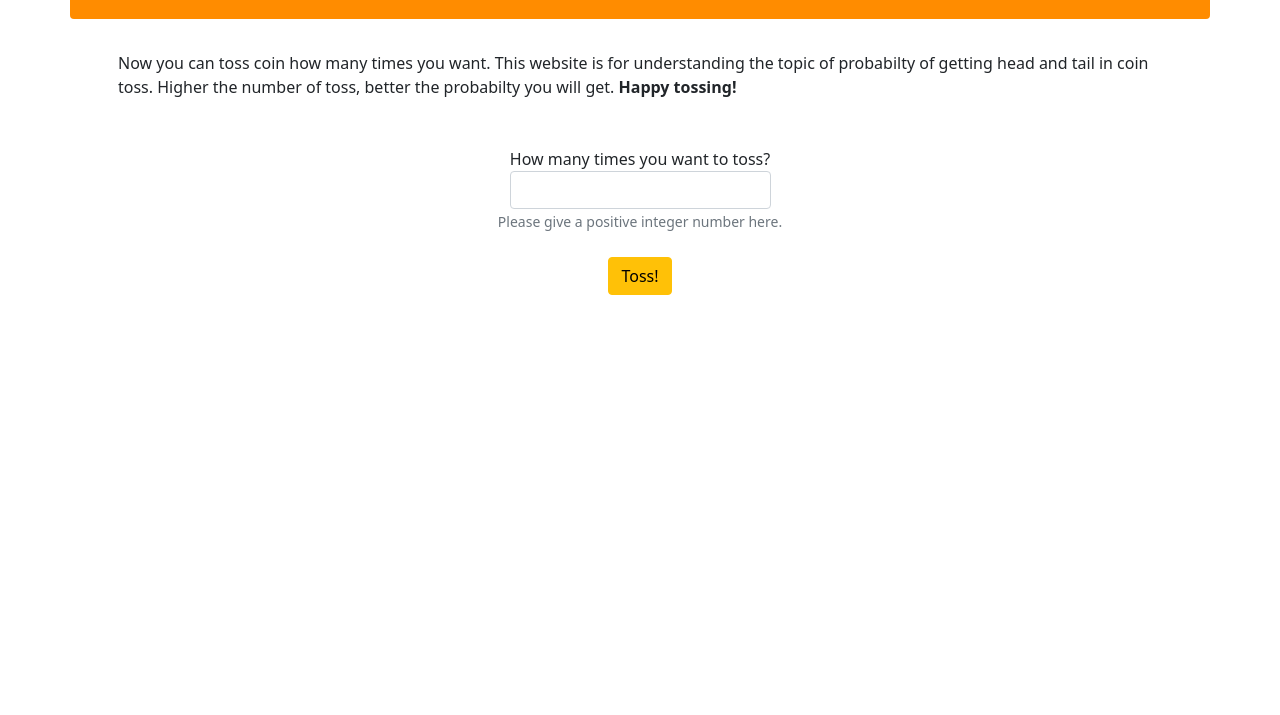
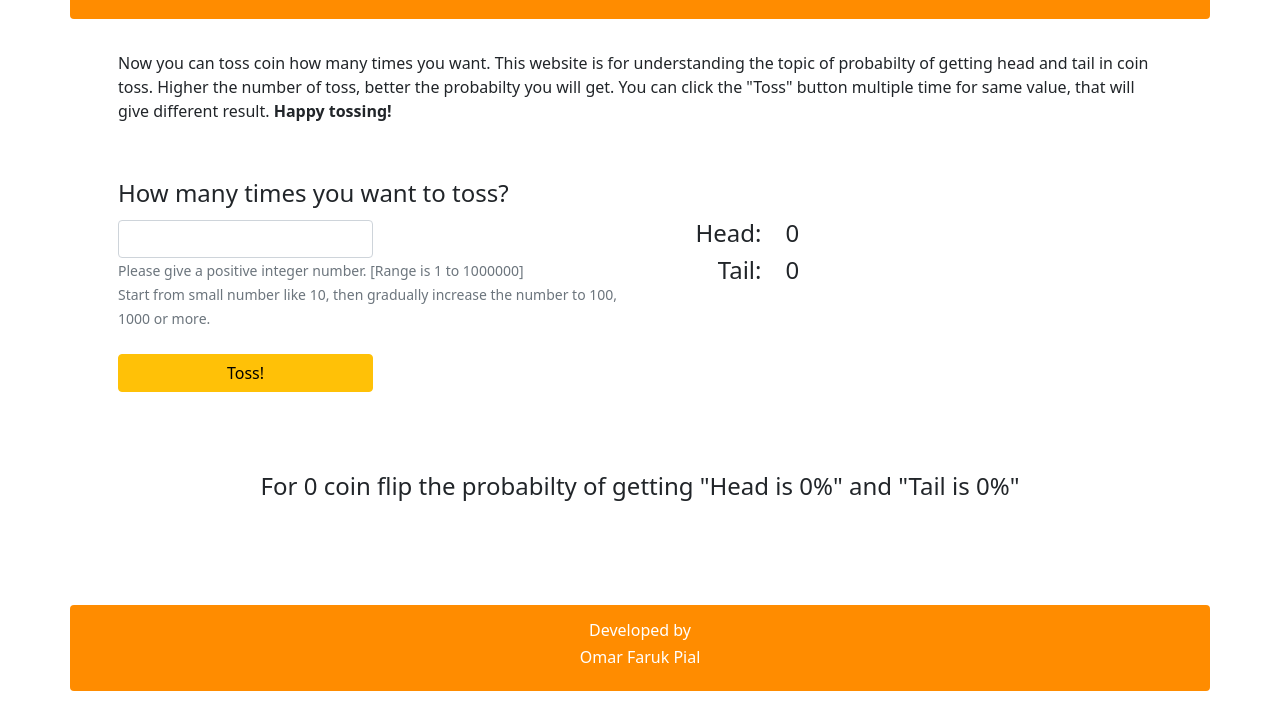
Before and after one commit to omarfarukpial/coin_toss, a plain HTML site: page index.html in a window 1280 px wide. Shown: the part 85-800 px from the top of the page. Drawn offline with nearby package versions, Linux system fonts and the light colour scheme.

Commit message:
JS code added

```diff
--- a/index.html
+++ b/index.html
@@ -11,24 +11,78 @@
 
     <div class="container text-center text-white mt-3 p-3 rounded" style="background-color: darkorange;">
         <h1>Coin Toss</h1>
-
     </div>
     <div class="container  mt-3 px-5 py-3">
         Now you can toss coin how many times you want.
         This website is for understanding the topic of probabilty of getting head and tail in coin toss.
-        Higher the number of toss, better the probabilty you will get. <b>Happy tossing!</b>
+        Higher the number of toss, better the probabilty you will get. You can click the "Toss" button multiple time for same value, that will give different result. <b>Happy tossing!</b>
     </div>
-    <div class="container text-center mt-3 px-5 py-3">
-        <form>
-            <div class="form-group">
-              <label for="ntoss">How many times you want to toss?</label>
-              <input type="number" class="form-control w-25 mx-auto" id="ntoss" min="1" step="1">
-              <small id="inputHelp" class="form-text text-muted">Please give a positive integer number here.</small>
+    <div class="container mt-3 px-5 py-3 mb-5">
+        <div class="row">
+            <div class="col">
+                <form>
+                    <div class="form-group">
+                      <label for="ntoss" class="mb-1 mt-2"><h4>How many times you want to toss?</h4></label>
+                      <input type="number" class="form-control w-50" id="ntoss" min="1" step="1" max="1000000">
+                      <small id="inputHelp" class="form-text text-muted">Please give a positive integer number. [Range is 1 to 1000000]</small><br>
+                      <small id="inputHelp" class="form-text text-muted">Start from small number like 10, then gradually increase the number to 100, 1000 or more.</small>
+                    </div>
+                    <br>
+                    <button type="button" class="btn btn-warning w-50" onclick="tossCalculation()">Toss!</button>
+                  </form>
             </div>
-            <br>
-            <button type="submit" class="btn btn-warning">Toss!</button>
-          </form>
+            <div class="col mt-5">
+                <div class="row">
+                    <div class="col-3 text-end">
+                        <h4>Head: </h4>
+                    </div>
+                    <div class="col">
+                        <h4 id="headCount">0</h3>
+                    </div>
+                </div>
+                <div class="row d-flex">
+                    <div class="col-3 text-end">
+                        <h4>Tail: </h4>
+                    </div>
+                    <div class="col">
+                        <h4 id="tailCount">0</h4>
+                    </div>
+                </div>
+
+            </div>
+        </div>
+
     </div>
+    <div class="container text-center mt-3 mb-5 pb-5 px-5 py-3">
+        <h4>For <span id="tossNumber">0</span> coin flip the probabilty of getting "Head is <span id="pHead">0</span>%" and "Tail is <span id="pTail">0</span>%"</h4>
+    </div>
+
+    <div class="container text-center text-white mt-5 p-3 rounded" style="background-color: darkorange;">
+        <h6>Developed by</h6>
+        <h6>Omar Faruk Pial</h6>
+    </div>
+
+    <script>
+        function tossCalculation() {
+            var toss_number = document.getElementById("ntoss").value;
+            var head = 0;
+            var tail = 0;
+            for (var i =0; i<toss_number; i++) {
+                var rand = Math.floor(Math.random()*10000000);
+                if (rand%2 == 0) head++;
+                else tail++;
+            }
+            document.getElementById("headCount").innerHTML=head;
+            document.getElementById("tailCount").innerHTML=tail;
+            document.getElementById("tossNumber").innerHTML=toss_number;
+            var pHead = (head/toss_number*100).toFixed(2);
+            var pTail = (tail/toss_number*100).toFixed(2);
+
+            document.getElementById("pHead").innerHTML=pHead;
+            document.getElementById("pTail").innerHTML=pTail;
+
+        }
+    </script>
 
 </body>
 </html>
```
